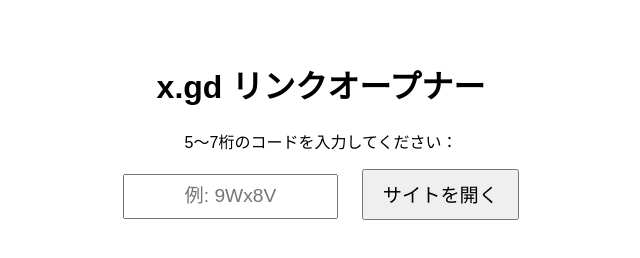
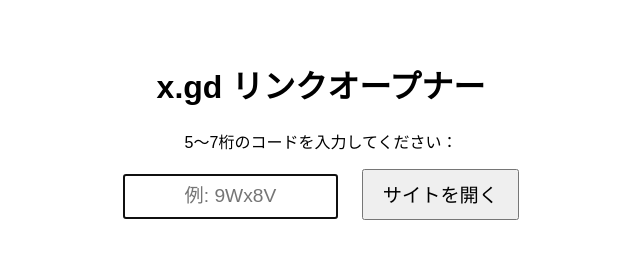
Before and after one commit to uni928/ShortBookmarker, a plain HTML site: page index.html in a window 1280 px wide. Shown: the whole page, without its empty margins (319-959 px from the left). Drawn offline with Linux system fonts and the light colour scheme.

Commit message:
Update index.html

```diff
--- a/index.html
+++ b/index.html
@@ -25,7 +25,7 @@
 <body>
   <h1>x.gd リンクオープナー</h1>
   <p>5～7桁のコードを入力してください：</p>
-  <input id="codeInput" maxlength="7" pattern="[a-zA-Z0-9]{5,7}" placeholder="例: 9Wx8V" onkeydown="checkEnter(event)">
+  <input id="codeInput" maxlength="7" pattern="[a-zA-Z0-9]{5,7}" placeholder="例: 9Wx8V" onkeydown="checkEnter(event)" autofocus>
   <button onclick="openSite()">サイトを開く</button>
 
   <script>
```
